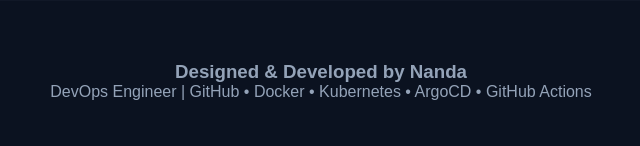
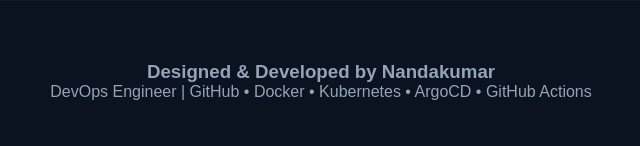
Before and after one commit to nanda9/flask-python-app, a Flask app: page / in a window 1280 px wide. Shown: the part 1250-1396 px from the top of the page, without its empty margins (319-959 px from the left). Run offline with Flask 3, Linux system fonts and the light colour scheme.

Commit message:
Update footer designer name to Nandakumar

```diff
--- a/templates/index.html
+++ b/templates/index.html
@@ -304,7 +304,7 @@
 
 <footer>
 
-<h3>Designed & Developed by Nanda</h3>
+<h3>Designed & Developed by Nandakumar</h3>
 
 <p>DevOps Engineer | GitHub • Docker • Kubernetes • ArgoCD • GitHub Actions</p>
 
```
